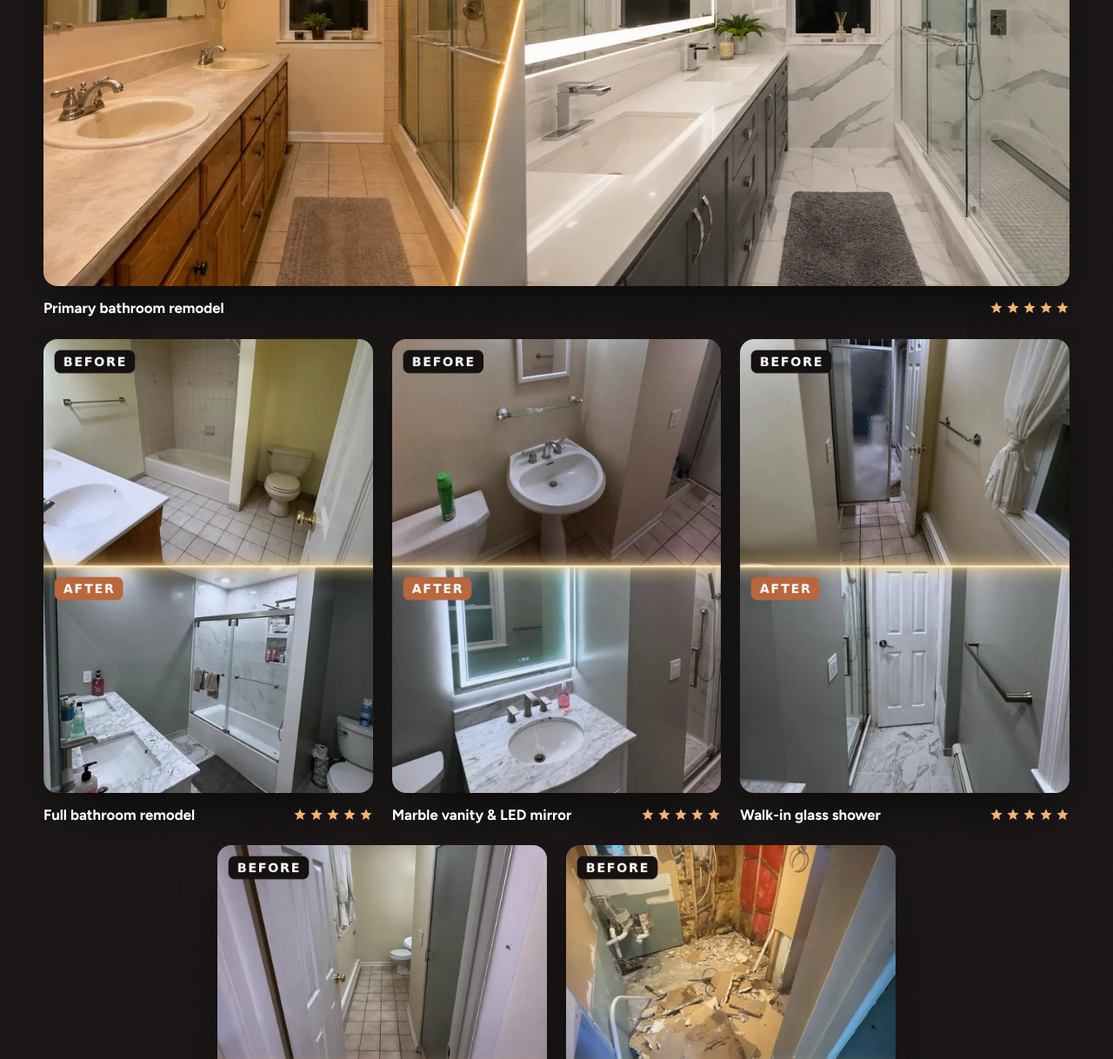
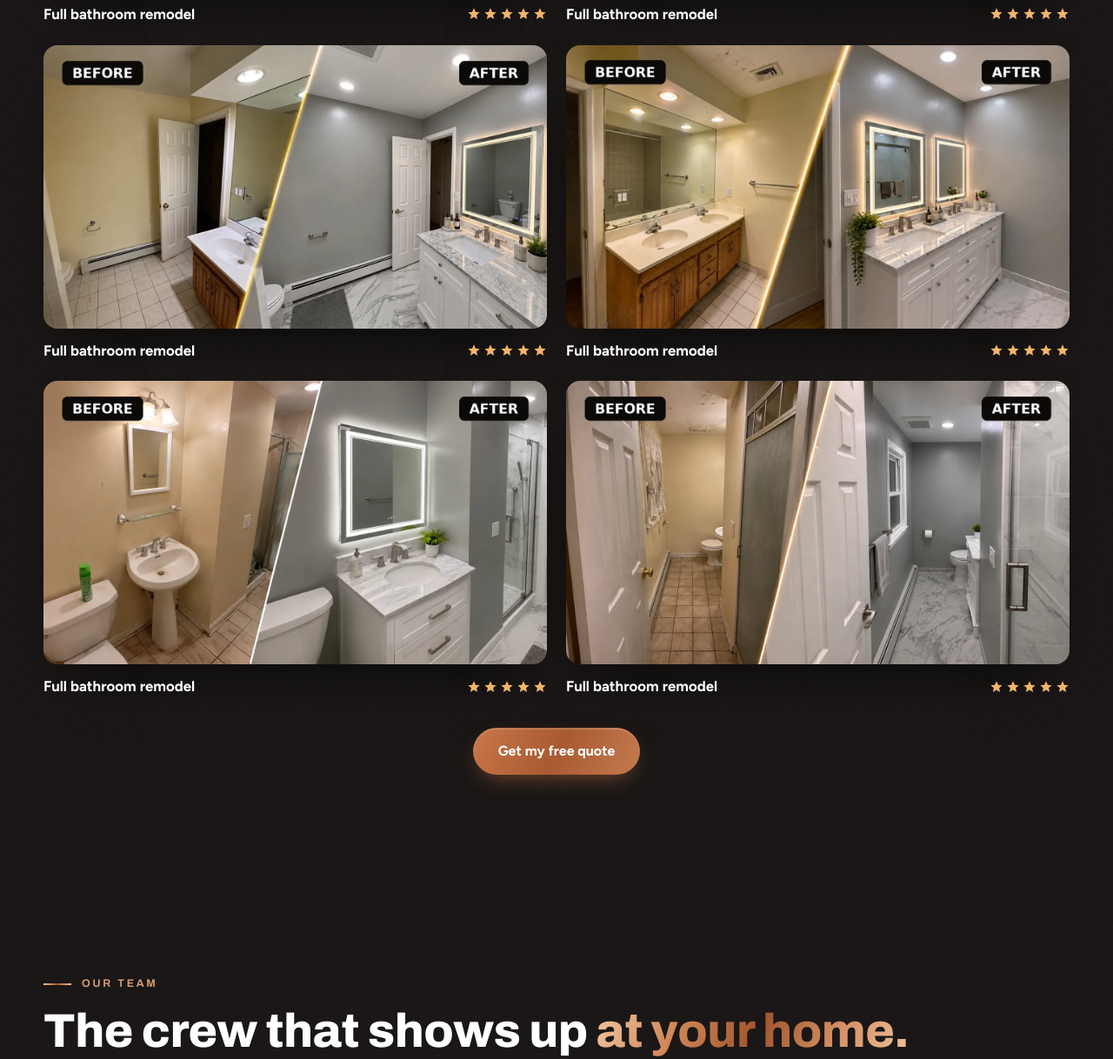
Before and after one commit to Nicolondo1231/andina-home-renovations, a plain HTML site: page bathroom-remodeling/index.html in a window 1280 px wide. Shown: the part 1517-2735 px from the top of the page at 87% size. Drawn offline with Linux system fonts and the light colour scheme.

Commit message:
Bathroom landing: six wide side-by-side before/afters, founders after the crew
Co-Authored-By: Claude Opus 5.5 <noreply@anthropic.com>
Claude-Session: https://claude.ai/code/session_01TjvC6AynqRukyHxmW6Zpes

```diff
--- a/bathroom-remodeling/index.html
+++ b/bathroom-remodeling/index.html
@@ -484,7 +484,7 @@ body.ty-on main > :not(#thank-you), body.ty-on .mbar { display: none !important;
 .duo-logo { width: 150px; height: auto; margin-top: 14px; }
 .ba-grid { display: flex; flex-wrap: wrap; justify-content: center; gap: 22px; }
 .ba-grid .ba-card { width: calc((100% - 44px) / 3); }
-.ba-grid .ba-card.ba-feature { width: 100%; }
+.ba-grid .ba-card.ba-feature { width: calc((100% - 22px) / 2); }
 .ba-grid .ba-feature img { aspect-ratio: 1400 / 788; }
 @media (max-width: 900px) { .ba-grid .ba-card.ba-feature { width: calc(100% + 40px); margin-inline: -20px; } .ba-feature img { border-radius: 0; } .ba-feature figcaption { padding-inline: 20px; } }
 @media (max-width: 900px) { .ba-grid { gap: 26px; } .ba-grid .ba-card { width: 100%; } }
@@ -711,14 +711,28 @@ body.ty-on main > :not(#thank-you), body.ty-on .mbar { display: none !important;
         <h2>Real bathrooms. <span class="metal-text">Real results.</span></h2>
       </div>
       <div class="ba-grid">
-        <figure class="ba-card ba-feature"><img src="/images/ba-feature.webp" alt="Primary bathroom remodel, before and after" width="1400" height="788"><figcaption>Primary bathroom remodel<span class="stars" aria-label="5 stars"><svg viewBox="0 0 24 24" fill="currentColor" aria-hidden="true"><path d="M12 2l2.9 6.6 7.1.6-5.4 4.7 1.6 7.1L12 17.3 5.8 21l1.6-7.1L2 9.2l7.1-.6z"/></svg><svg viewBox="0 0 24 24" fill="currentColor" aria-hidden="true"><path d="M12 2l2.9 6.6 7.1.6-5.4 4.7 1.6 7.1L12 17.3 5.8 21l1.6-7.1L2 9.2l7.1-.6z"/></svg><svg viewBox="0 0 24 24" fill="currentColor" aria-hidden="true"><path d="M12 2l2.9 6.6 7.1.6-5.4 4.7 1.6 7.1L12 17.3 5.8 21l1.6-7.1L2 9.2l7.1-.6z"/></svg><svg viewBox="0 0 24 24" fill="currentColor" aria-hidden="true"><path d="M12 2l2.9 6.6 7.1.6-5.4 4.7 1.6 7.1L12 17.3 5.8 21l1.6-7.1L2 9.2l7.1-.6z"/></svg><svg viewBox="0 0 24 24" fill="currentColor" aria-hidden="true"><path d="M12 2l2.9 6.6 7.1.6-5.4 4.7 1.6 7.1L12 17.3 5.8 21l1.6-7.1L2 9.2l7.1-.6z"/></svg></span></figcaption></figure>
-        <figure class="ba-card"><img src="/images/ba-main.webp" alt="Full bathroom remodel, before and after" loading="lazy" width="900" height="1240"><figcaption>Full bathroom remodel<span class="stars" aria-label="5 stars"><svg viewBox="0 0 24 24" fill="currentColor" aria-hidden="true"><path d="M12 2l2.9 6.6 7.1.6-5.4 4.7 1.6 7.1L12 17.3 5.8 21l1.6-7.1L2 9.2l7.1-.6z"/></svg><svg viewBox="0 0 24 24" fill="currentColor" aria-hidden="true"><path d="M12 2l2.9 6.6 7.1.6-5.4 4.7 1.6 7.1L12 17.3 5.8 21l1.6-7.1L2 9.2l7.1-.6z"/></svg><svg viewBox="0 0 24 24" fill="currentColor" aria-hidden="true"><path d="M12 2l2.9 6.6 7.1.6-5.4 4.7 1.6 7.1L12 17.3 5.8 21l1.6-7.1L2 9.2l7.1-.6z"/></svg><svg viewBox="0 0 24 24" fill="currentColor" aria-hidden="true"><path d="M12 2l2.9 6.6 7.1.6-5.4 4.7 1.6 7.1L12 17.3 5.8 21l1.6-7.1L2 9.2l7.1-.6z"/></svg><svg viewBox="0 0 24 24" fill="currentColor" aria-hidden="true"><path d="M12 2l2.9 6.6 7.1.6-5.4 4.7 1.6 7.1L12 17.3 5.8 21l1.6-7.1L2 9.2l7.1-.6z"/></svg></span></figcaption></figure>
-        <figure class="ba-card"><img src="/images/ba-vanity.webp" alt="Bathroom vanity, before and after" loading="lazy" width="900" height="1240"><figcaption>Marble vanity &amp; LED mirror<span class="stars" aria-label="5 stars"><svg viewBox="0 0 24 24" fill="currentColor" aria-hidden="true"><path d="M12 2l2.9 6.6 7.1.6-5.4 4.7 1.6 7.1L12 17.3 5.8 21l1.6-7.1L2 9.2l7.1-.6z"/></svg><svg viewBox="0 0 24 24" fill="currentColor" aria-hidden="true"><path d="M12 2l2.9 6.6 7.1.6-5.4 4.7 1.6 7.1L12 17.3 5.8 21l1.6-7.1L2 9.2l7.1-.6z"/></svg><svg viewBox="0 0 24 24" fill="currentColor" aria-hidden="true"><path d="M12 2l2.9 6.6 7.1.6-5.4 4.7 1.6 7.1L12 17.3 5.8 21l1.6-7.1L2 9.2l7.1-.6z"/></svg><svg viewBox="0 0 24 24" fill="currentColor" aria-hidden="true"><path d="M12 2l2.9 6.6 7.1.6-5.4 4.7 1.6 7.1L12 17.3 5.8 21l1.6-7.1L2 9.2l7.1-.6z"/></svg><svg viewBox="0 0 24 24" fill="currentColor" aria-hidden="true"><path d="M12 2l2.9 6.6 7.1.6-5.4 4.7 1.6 7.1L12 17.3 5.8 21l1.6-7.1L2 9.2l7.1-.6z"/></svg></span></figcaption></figure>
-        <figure class="ba-card"><img src="/images/ba-hall.webp" alt="Bathroom with new walk-in shower, before and after" loading="lazy" width="900" height="1240"><figcaption>Walk-in glass shower<span class="stars" aria-label="5 stars"><svg viewBox="0 0 24 24" fill="currentColor" aria-hidden="true"><path d="M12 2l2.9 6.6 7.1.6-5.4 4.7 1.6 7.1L12 17.3 5.8 21l1.6-7.1L2 9.2l7.1-.6z"/></svg><svg viewBox="0 0 24 24" fill="currentColor" aria-hidden="true"><path d="M12 2l2.9 6.6 7.1.6-5.4 4.7 1.6 7.1L12 17.3 5.8 21l1.6-7.1L2 9.2l7.1-.6z"/></svg><svg viewBox="0 0 24 24" fill="currentColor" aria-hidden="true"><path d="M12 2l2.9 6.6 7.1.6-5.4 4.7 1.6 7.1L12 17.3 5.8 21l1.6-7.1L2 9.2l7.1-.6z"/></svg><svg viewBox="0 0 24 24" fill="currentColor" aria-hidden="true"><path d="M12 2l2.9 6.6 7.1.6-5.4 4.7 1.6 7.1L12 17.3 5.8 21l1.6-7.1L2 9.2l7.1-.6z"/></svg><svg viewBox="0 0 24 24" fill="currentColor" aria-hidden="true"><path d="M12 2l2.9 6.6 7.1.6-5.4 4.7 1.6 7.1L12 17.3 5.8 21l1.6-7.1L2 9.2l7.1-.6z"/></svg></span></figcaption></figure>
-        <figure class="ba-card"><img src="/images/ba-narrow.webp" alt="Bathroom with glass shower, before and after" loading="lazy" width="900" height="1240"><figcaption>Glass shower &amp; marble tile<span class="stars" aria-label="5 stars"><svg viewBox="0 0 24 24" fill="currentColor" aria-hidden="true"><path d="M12 2l2.9 6.6 7.1.6-5.4 4.7 1.6 7.1L12 17.3 5.8 21l1.6-7.1L2 9.2l7.1-.6z"/></svg><svg viewBox="0 0 24 24" fill="currentColor" aria-hidden="true"><path d="M12 2l2.9 6.6 7.1.6-5.4 4.7 1.6 7.1L12 17.3 5.8 21l1.6-7.1L2 9.2l7.1-.6z"/></svg><svg viewBox="0 0 24 24" fill="currentColor" aria-hidden="true"><path d="M12 2l2.9 6.6 7.1.6-5.4 4.7 1.6 7.1L12 17.3 5.8 21l1.6-7.1L2 9.2l7.1-.6z"/></svg><svg viewBox="0 0 24 24" fill="currentColor" aria-hidden="true"><path d="M12 2l2.9 6.6 7.1.6-5.4 4.7 1.6 7.1L12 17.3 5.8 21l1.6-7.1L2 9.2l7.1-.6z"/></svg><svg viewBox="0 0 24 24" fill="currentColor" aria-hidden="true"><path d="M12 2l2.9 6.6 7.1.6-5.4 4.7 1.6 7.1L12 17.3 5.8 21l1.6-7.1L2 9.2l7.1-.6z"/></svg></span></figcaption></figure>
-        <figure class="ba-card"><img src="/images/ba-basement.webp" alt="Basement bathroom rebuild, before and after" loading="lazy" width="900" height="1240"><figcaption>Basement bathroom rebuild<span class="stars" aria-label="5 stars"><svg viewBox="0 0 24 24" fill="currentColor" aria-hidden="true"><path d="M12 2l2.9 6.6 7.1.6-5.4 4.7 1.6 7.1L12 17.3 5.8 21l1.6-7.1L2 9.2l7.1-.6z"/></svg><svg viewBox="0 0 24 24" fill="currentColor" aria-hidden="true"><path d="M12 2l2.9 6.6 7.1.6-5.4 4.7 1.6 7.1L12 17.3 5.8 21l1.6-7.1L2 9.2l7.1-.6z"/></svg><svg viewBox="0 0 24 24" fill="currentColor" aria-hidden="true"><path d="M12 2l2.9 6.6 7.1.6-5.4 4.7 1.6 7.1L12 17.3 5.8 21l1.6-7.1L2 9.2l7.1-.6z"/></svg><svg viewBox="0 0 24 24" fill="currentColor" aria-hidden="true"><path d="M12 2l2.9 6.6 7.1.6-5.4 4.7 1.6 7.1L12 17.3 5.8 21l1.6-7.1L2 9.2l7.1-.6z"/></svg><svg viewBox="0 0 24 24" fill="currentColor" aria-hidden="true"><path d="M12 2l2.9 6.6 7.1.6-5.4 4.7 1.6 7.1L12 17.3 5.8 21l1.6-7.1L2 9.2l7.1-.6z"/></svg></span></figcaption></figure>
+        <figure class="ba-card ba-feature"><img src="/images/ba-feature.webp" alt="Full bathroom remodel, before and after" width="1400" height="788"><figcaption>Full bathroom remodel<span class="stars" aria-label="5 stars"><svg viewBox="0 0 24 24" fill="currentColor" aria-hidden="true"><path d="M12 2l2.9 6.6 7.1.6-5.4 4.7 1.6 7.1L12 17.3 5.8 21l1.6-7.1L2 9.2l7.1-.6z"/></svg><svg viewBox="0 0 24 24" fill="currentColor" aria-hidden="true"><path d="M12 2l2.9 6.6 7.1.6-5.4 4.7 1.6 7.1L12 17.3 5.8 21l1.6-7.1L2 9.2l7.1-.6z"/></svg><svg viewBox="0 0 24 24" fill="currentColor" aria-hidden="true"><path d="M12 2l2.9 6.6 7.1.6-5.4 4.7 1.6 7.1L12 17.3 5.8 21l1.6-7.1L2 9.2l7.1-.6z"/></svg><svg viewBox="0 0 24 24" fill="currentColor" aria-hidden="true"><path d="M12 2l2.9 6.6 7.1.6-5.4 4.7 1.6 7.1L12 17.3 5.8 21l1.6-7.1L2 9.2l7.1-.6z"/></svg><svg viewBox="0 0 24 24" fill="currentColor" aria-hidden="true"><path d="M12 2l2.9 6.6 7.1.6-5.4 4.7 1.6 7.1L12 17.3 5.8 21l1.6-7.1L2 9.2l7.1-.6z"/></svg></span></figcaption></figure>
+        <figure class="ba-card ba-feature"><img src="/images/ba-wide-1.webp" alt="Full bathroom remodel, before and after" width="1400" height="788" loading="lazy"><figcaption>Full bathroom remodel<span class="stars" aria-label="5 stars"><svg viewBox="0 0 24 24" fill="currentColor" aria-hidden="true"><path d="M12 2l2.9 6.6 7.1.6-5.4 4.7 1.6 7.1L12 17.3 5.8 21l1.6-7.1L2 9.2l7.1-.6z"/></svg><svg viewBox="0 0 24 24" fill="currentColor" aria-hidden="true"><path d="M12 2l2.9 6.6 7.1.6-5.4 4.7 1.6 7.1L12 17.3 5.8 21l1.6-7.1L2 9.2l7.1-.6z"/></svg><svg viewBox="0 0 24 24" fill="currentColor" aria-hidden="true"><path d="M12 2l2.9 6.6 7.1.6-5.4 4.7 1.6 7.1L12 17.3 5.8 21l1.6-7.1L2 9.2l7.1-.6z"/></svg><svg viewBox="0 0 24 24" fill="currentColor" aria-hidden="true"><path d="M12 2l2.9 6.6 7.1.6-5.4 4.7 1.6 7.1L12 17.3 5.8 21l1.6-7.1L2 9.2l7.1-.6z"/></svg><svg viewBox="0 0 24 24" fill="currentColor" aria-hidden="true"><path d="M12 2l2.9 6.6 7.1.6-5.4 4.7 1.6 7.1L12 17.3 5.8 21l1.6-7.1L2 9.2l7.1-.6z"/></svg></span></figcaption></figure>
+        <figure class="ba-card ba-feature"><img src="/images/ba-wide-2.webp" alt="Full bathroom remodel, before and after" width="1400" height="788" loading="lazy"><figcaption>Full bathroom remodel<span class="stars" aria-label="5 stars"><svg viewBox="0 0 24 24" fill="currentColor" aria-hidden="true"><path d="M12 2l2.9 6.6 7.1.6-5.4 4.7 1.6 7.1L12 17.3 5.8 21l1.6-7.1L2 9.2l7.1-.6z"/></svg><svg viewBox="0 0 24 24" fill="currentColor" aria-hidden="true"><path d="M12 2l2.9 6.6 7.1.6-5.4 4.7 1.6 7.1L12 17.3 5.8 21l1.6-7.1L2 9.2l7.1-.6z"/></svg><svg viewBox="0 0 24 24" fill="currentColor" aria-hidden="true"><path d="M12 2l2.9 6.6 7.1.6-5.4 4.7 1.6 7.1L12 17.3 5.8 21l1.6-7.1L2 9.2l7.1-.6z"/></svg><svg viewBox="0 0 24 24" fill="currentColor" aria-hidden="true"><path d="M12 2l2.9 6.6 7.1.6-5.4 4.7 1.6 7.1L12 17.3 5.8 21l1.6-7.1L2 9.2l7.1-.6z"/></svg><svg viewBox="0 0 24 24" fill="currentColor" aria-hidden="true"><path d="M12 2l2.9 6.6 7.1.6-5.4 4.7 1.6 7.1L12 17.3 5.8 21l1.6-7.1L2 9.2l7.1-.6z"/></svg></span></figcaption></figure>
+        <figure class="ba-card ba-feature"><img src="/images/ba-wide-3.webp" alt="Full bathroom remodel, before and after" width="1400" height="788" loading="lazy"><figcaption>Full bathroom remodel<span class="stars" aria-label="5 stars"><svg viewBox="0 0 24 24" fill="currentColor" aria-hidden="true"><path d="M12 2l2.9 6.6 7.1.6-5.4 4.7 1.6 7.1L12 17.3 5.8 21l1.6-7.1L2 9.2l7.1-.6z"/></svg><svg viewBox="0 0 24 24" fill="currentColor" aria-hidden="true"><path d="M12 2l2.9 6.6 7.1.6-5.4 4.7 1.6 7.1L12 17.3 5.8 21l1.6-7.1L2 9.2l7.1-.6z"/></svg><svg viewBox="0 0 24 24" fill="currentColor" aria-hidden="true"><path d="M12 2l2.9 6.6 7.1.6-5.4 4.7 1.6 7.1L12 17.3 5.8 21l1.6-7.1L2 9.2l7.1-.6z"/></svg><svg viewBox="0 0 24 24" fill="currentColor" aria-hidden="true"><path d="M12 2l2.9 6.6 7.1.6-5.4 4.7 1.6 7.1L12 17.3 5.8 21l1.6-7.1L2 9.2l7.1-.6z"/></svg><svg viewBox="0 0 24 24" fill="currentColor" aria-hidden="true"><path d="M12 2l2.9 6.6 7.1.6-5.4 4.7 1.6 7.1L12 17.3 5.8 21l1.6-7.1L2 9.2l7.1-.6z"/></svg></span></figcaption></figure>
+        <figure class="ba-card ba-feature"><img src="/images/ba-wide-4.webp" alt="Full bathroom remodel, before and after" width="1400" height="788" loading="lazy"><figcaption>Full bathroom remodel<span class="stars" aria-label="5 stars"><svg viewBox="0 0 24 24" fill="currentColor" aria-hidden="true"><path d="M12 2l2.9 6.6 7.1.6-5.4 4.7 1.6 7.1L12 17.3 5.8 21l1.6-7.1L2 9.2l7.1-.6z"/></svg><svg viewBox="0 0 24 24" fill="currentColor" aria-hidden="true"><path d="M12 2l2.9 6.6 7.1.6-5.4 4.7 1.6 7.1L12 17.3 5.8 21l1.6-7.1L2 9.2l7.1-.6z"/></svg><svg viewBox="0 0 24 24" fill="currentColor" aria-hidden="true"><path d="M12 2l2.9 6.6 7.1.6-5.4 4.7 1.6 7.1L12 17.3 5.8 21l1.6-7.1L2 9.2l7.1-.6z"/></svg><svg viewBox="0 0 24 24" fill="currentColor" aria-hidden="true"><path d="M12 2l2.9 6.6 7.1.6-5.4 4.7 1.6 7.1L12 17.3 5.8 21l1.6-7.1L2 9.2l7.1-.6z"/></svg><svg viewBox="0 0 24 24" fill="currentColor" aria-hidden="true"><path d="M12 2l2.9 6.6 7.1.6-5.4 4.7 1.6 7.1L12 17.3 5.8 21l1.6-7.1L2 9.2l7.1-.6z"/></svg></span></figcaption></figure>
+        <figure class="ba-card ba-feature"><img src="/images/ba-wide-5.webp" alt="Full bathroom remodel, before and after" width="1400" height="788" loading="lazy"><figcaption>Full bathroom remodel<span class="stars" aria-label="5 stars"><svg viewBox="0 0 24 24" fill="currentColor" aria-hidden="true"><path d="M12 2l2.9 6.6 7.1.6-5.4 4.7 1.6 7.1L12 17.3 5.8 21l1.6-7.1L2 9.2l7.1-.6z"/></svg><svg viewBox="0 0 24 24" fill="currentColor" aria-hidden="true"><path d="M12 2l2.9 6.6 7.1.6-5.4 4.7 1.6 7.1L12 17.3 5.8 21l1.6-7.1L2 9.2l7.1-.6z"/></svg><svg viewBox="0 0 24 24" fill="currentColor" aria-hidden="true"><path d="M12 2l2.9 6.6 7.1.6-5.4 4.7 1.6 7.1L12 17.3 5.8 21l1.6-7.1L2 9.2l7.1-.6z"/></svg><svg viewBox="0 0 24 24" fill="currentColor" aria-hidden="true"><path d="M12 2l2.9 6.6 7.1.6-5.4 4.7 1.6 7.1L12 17.3 5.8 21l1.6-7.1L2 9.2l7.1-.6z"/></svg><svg viewBox="0 0 24 24" fill="currentColor" aria-hidden="true"><path d="M12 2l2.9 6.6 7.1.6-5.4 4.7 1.6 7.1L12 17.3 5.8 21l1.6-7.1L2 9.2l7.1-.6z"/></svg></span></figcaption></figure>
       </div>
       <div class="ba-cta"><a class="btn btn-copper" href="#quote">Get my free quote</a></div>
+    </div>
+  </section>
+
+  <section class="section dark" id="team">
+    <div class="wrap">
+      <div class="section-head">
+        <p class="eyebrow">Our team</p>
+        <h2>The crew that shows up <span class="metal-text">at your home.</span></h2>
+      </div>
+      <div class="crew-grid">
+        <img src="/images/team-1.webp" alt="Andina team member installing a door frame" loading="lazy">
+        <img src="/images/team-2.webp" alt="Andina crew installing drywall" loading="lazy">
+      </div>
+      <p class="crew-note">Our own trained crew, not random subcontractors. The same team from demolition to the final walkthrough.</p>
     </div>
   </section>
 
@@ -741,20 +755,6 @@ body.ty-on main > :not(#thank-you), body.ty-on .mbar { display: none !important;
         <li><b>Respect your home</b><span>Floors covered, dust controlled, job site cleaned every day.</span></li>
         <li><b>Done right</b><span>Quality materials and careful work, backed by us. Licensed &amp; insured.</span></li>
       </ul>
-    </div>
-  </section>
-
-  <section class="section dark" id="team">
-    <div class="wrap">
-      <div class="section-head">
-        <p class="eyebrow">Our team</p>
-        <h2>The crew that shows up <span class="metal-text">at your home.</span></h2>
-      </div>
-      <div class="crew-grid">
-        <img src="/images/team-1.webp" alt="Andina team member installing a door frame" loading="lazy">
-        <img src="/images/team-2.webp" alt="Andina crew installing drywall" loading="lazy">
-      </div>
-      <p class="crew-note">Our own trained crew, not random subcontractors. The same team from demolition to the final walkthrough.</p>
     </div>
   </section>
 
```
Also changed, not shown: images/ba-basement.webp (deleted), images/ba-hall.webp (deleted), images/ba-main.webp (deleted), images/ba-narrow.webp (deleted), images/ba-vanity.webp (deleted), images/ba-wide-1.webp (added), images/ba-wide-2.webp (added), images/ba-wide-3.webp (added), images/ba-wide-4.webp (added), images/ba-wide-5.webp (added).
